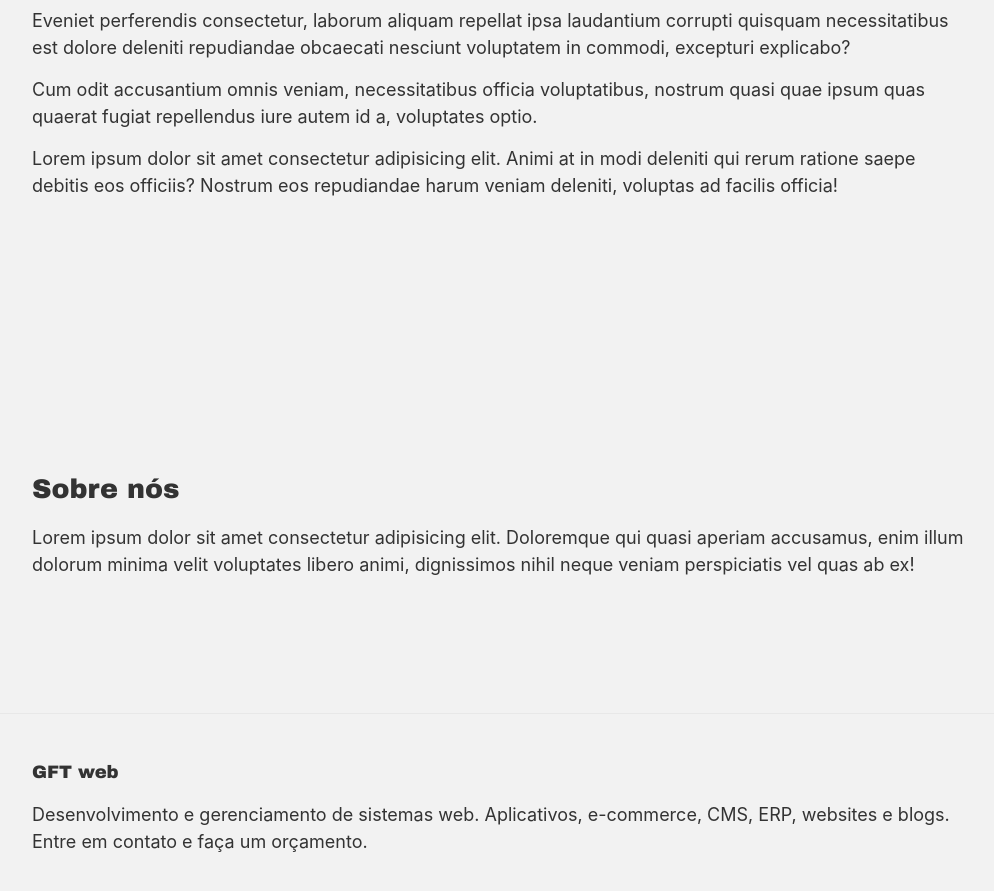
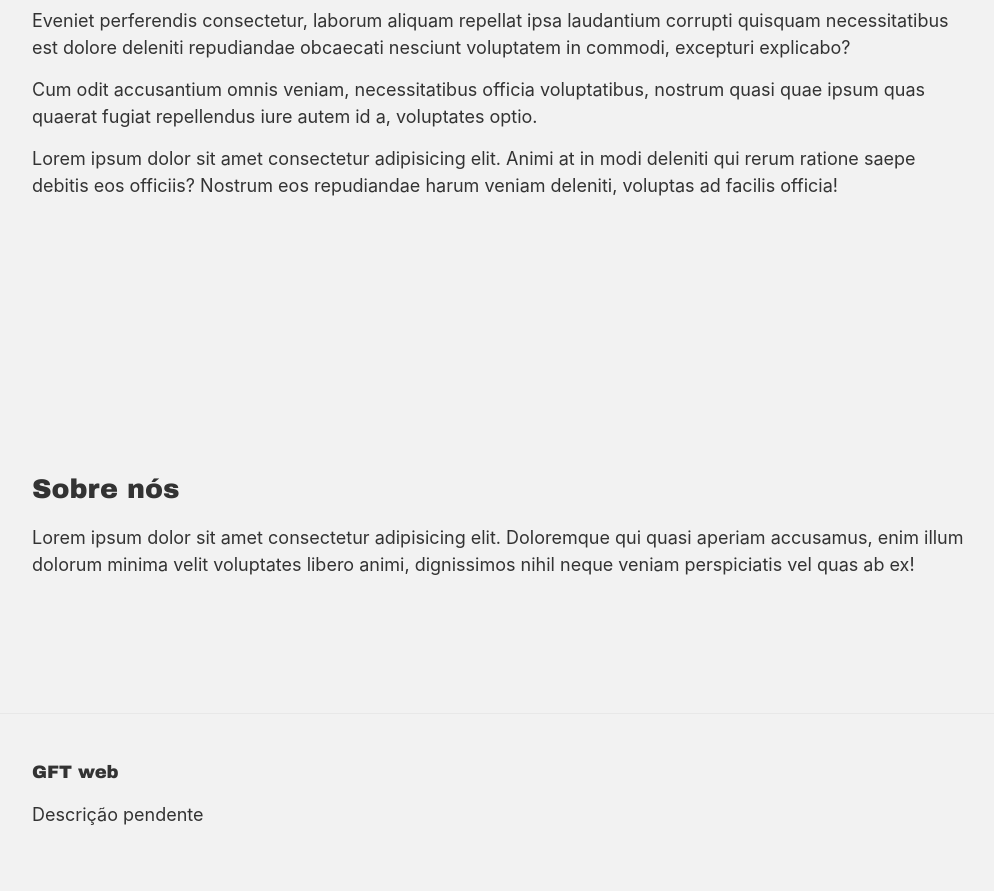
Before and after one commit to agenciagift/agenciagift.github.io, a Jekyll site: the page built from index.html, in a window 1280 px wide and 900 px high, scrolled down 1381 px. Shown: the top 891 px of the window, without its empty margins (138-1132 px from the left). Built offline with Jekyll 4.4.1, drawn with Linux system fonts in a browser that asks for light colours.

Commit message:
correção do domínio

```diff
--- a/_config.yml
+++ b/_config.yml
@@ -19,12 +19,10 @@
     type: posts
   values:
     layout: post
-description: 'Desenvolvimento e gerenciamento de sistemas web. Aplicativos, e-commerce,
-  CMS, ERP, websites e blogs. Entre em contato e faça um orçamento.
-
+description: 'Descrição pendente
 '
 baseurl:
-url: http://agenciagft.com
+url: http://agenciagft.github.io
 markdown: kramdown
 exclude:
 - gulpfile.js
```
